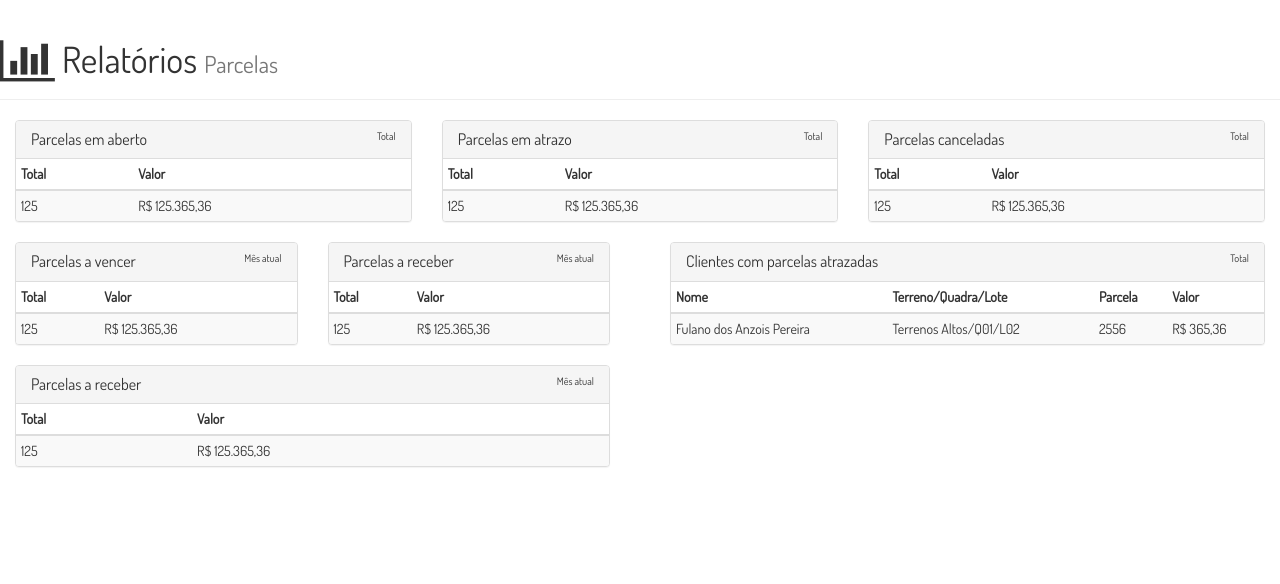
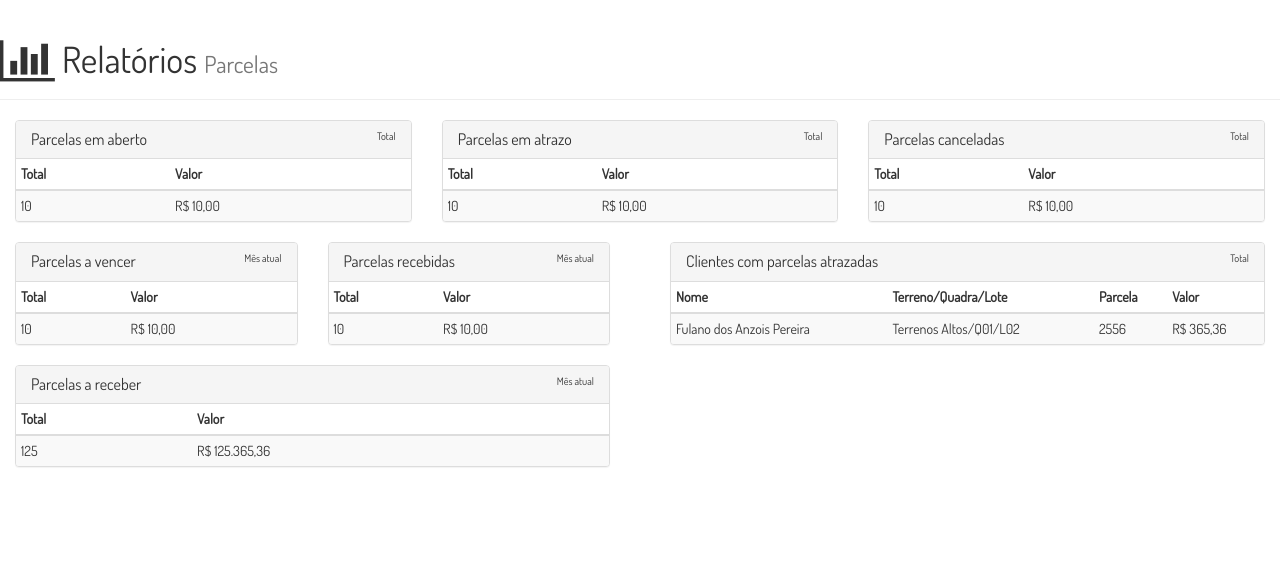
Before and after one commit to alanfm/contratos, a PHP site: template src/app/View/relatorios/parcelas.php in a window 1280 px wide. Shown: the top 584 px of the page. Run offline with PHP 8.4, Linux system fonts and the light colour scheme; the template is opened without the code that fills it: most values are stand-ins (such as "Sample title", 1, 10 or a date in 2020); some libraries are stand-ins or nearby versions.

Commit message:
Update módulo relatórios

```diff
--- a/src/app/Controller/Contratos.php
+++ b/src/app/Controller/Contratos.php
@@ -76,7 +76,7 @@ class Contratos extends Controller
             $par['descricao'] = sprintf("Parcela %02d", $i+1);
             $par['valor'] = $valor;
             $par['status'] = false;
-            $par['vencimento'] = $i == 0? $date->format('Y-m-d'): $date->add(new \DateInterval('P1M'))->format('Y-m-d');
+            $par['vencimento'] = $date->add(new \DateInterval('P1M'))->format('Y-m-d');
             $par['contratos_id'] = $contratos_id;
 
             if (!Parcelas::create($par)) {
--- a/src/app/View/contratos/payment_card.php
+++ b/src/app/View/contratos/payment_card.php
@@ -3,7 +3,7 @@
     <head>
         <base href="<?=URL_BASE?>">
         <meta charset="UTF-8">
-        <title>Carnê de Pagamento</title>
+        <title>Carnê de Pagamento de <?=$comprador->nome?></title>
         <link rel="stylesheet" href="public/css/normalize.css">
         <style>
             body {
--- a/src/app/View/relatorios/parcelas.php
+++ b/src/app/View/relatorios/parcelas.php
@@ -13,8 +13,8 @@
             </thead>
             <tbody>
                 <tr>
-                    <td>125</td>
-                    <td>R$ 125.365,36</td>
+                    <td><?=$total_abertas->total?></td>
+                    <td>R$ <?=number_format($total_abertas->valor, 2, ',', '.')?></td>
                 </tr>
             </tbody>
         </table>
@@ -32,8 +32,8 @@
             </thead>
             <tbody>
                 <tr>
-                    <td>125</td>
-                    <td>R$ 125.365,36</td>
+                    <td><?=$total_atrazadas->total?></td>
+                    <td>R$ <?=number_format($total_atrazadas->valor, 2, ',', '.')?></td>
                 </tr>
             </tbody>
         </table>
@@ -51,8 +51,8 @@
             </thead>
             <tbody>
                 <tr>
-                    <td>125</td>
-                    <td>R$ 125.365,36</td>
+                    <td><?=$total_canceladas->total?></td>
+                    <td>R$ <?=number_format($total_canceladas->valor, 2, ',', '.')?></td>
                 </tr>
             </tbody>
         </table>
@@ -72,8 +72,8 @@
                     </thead>
                     <tbody>
                         <tr>
-                            <td>125</td>
-                            <td>R$ 125.365,36</td>
+                            <td><?=$a_vencer->total?></td>
+                            <td>R$ <?=number_format($a_vencer->valor, 2, ',', '.')?></td>
                         </tr>
                     </tbody>
                 </table>
@@ -81,7 +81,7 @@
         </div>
         <div class="col-md-6">
             <div class="panel panel-default">
-                <div class="panel-heading"><h3 class="panel-title">Parcelas a receber <small class="pull-right">Mês atual</small></h3></div>
+                <div class="panel-heading"><h3 class="panel-title">Parcelas recebidas <small class="pull-right">Mês atual</small></h3></div>
                 <table class="table table-condensed table-striped table-hover">
                     <thead>
                         <tr>
@@ -91,8 +91,8 @@
                     </thead>
                     <tbody>
                         <tr>
-                            <td>125</td>
-                            <td>R$ 125.365,36</td>
+                            <td><?=$recebidas->total?></td>
+                            <td>R$ <?=number_format($recebidas->valor, 2, ',', '.')?></td>
                         </tr>
                     </tbody>
                 </table>
```
Also changed, not shown: src/app/Controller/Relatorios.php (+15 -5 lines).
